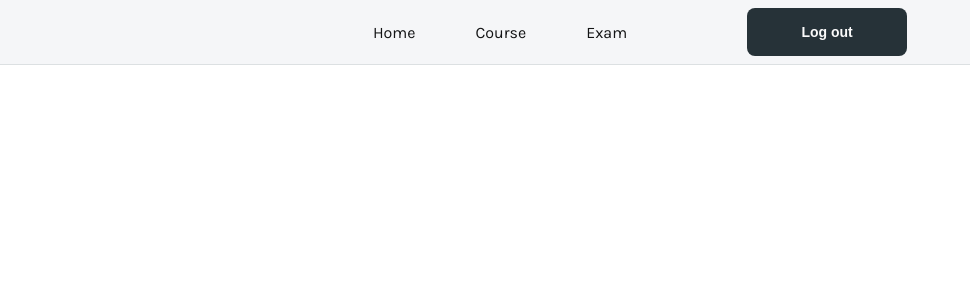
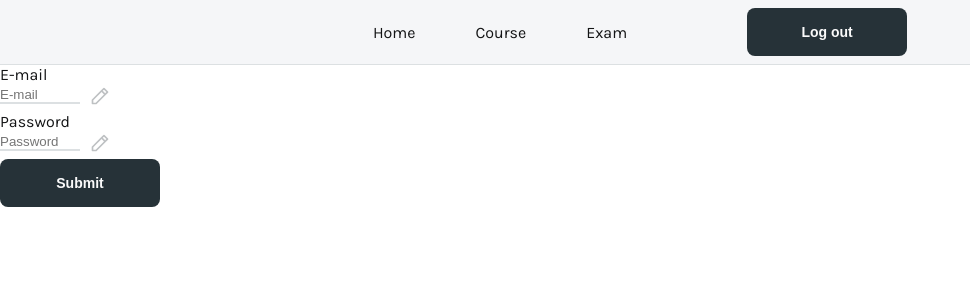
Before and after one commit to mritunjaysaha/final-year-project-fe, a React (Create React App) app: page /signup in a window 1280 px wide. Shown: the top 300 px of the page, without its empty margins (0-970 px from the left). Built offline with nearby package versions, Linux system fonts and the light colour scheme; no server answers.

Commit message:
added sign up page

```diff
--- a/src/App.js
+++ b/src/App.js
@@ -18,6 +18,7 @@ import {
     useScheduleRequests,
 } from "./customHooks";
 
+const SignUpPage = lazy(() => import("./Components/Pages/SignUpPage"));
 const AttemptPage = lazy(() => import("./Components/Pages/AttemptPage"));
 const LandingPage = lazy(() => import("./Components/Pages/LandingPage"));
 const Course = lazy(() => import("./Components/Pages/CoursePage"));
@@ -55,6 +56,7 @@ function App() {
                 <Navbar />
                 <Suspense fallback={<div>Loading...</div>}>
                     <Routes>
+                        <Route exact path="/signup" element={<SignUpPage />} />
                         <Route
                             exact
                             path={navLinks.home}
--- a/src/Components/Pages/LandingPage/index.js
+++ b/src/Components/Pages/LandingPage/index.js
@@ -21,7 +21,7 @@ export default function LandingPage() {
         console.log(form);
 
         await axios
-            .post(`/api/login`, form)
+            .post(`/api/auth/login`, form)
             .then((res) => {
                 window.localStorage.setItem("jwtToken", res.data.token);
 
--- /dev/null
+++ b/src/Components/Pages/SignUpPage/index.js
@@ -0,0 +1,53 @@
+import axios from "axios";
+import { Button } from "../../atoms/button";
+import { Form, FormInput } from "../../Forms";
+
+export default function SignUpPage() {
+    const initialValues = {
+        email: "",
+        password: "",
+    };
+
+    async function handleSubmit(e, form) {
+        e.preventDefault();
+
+        await axios
+            .post("/api/auth/signup", form)
+            .then((res) => {
+                console.log("[SignUpPage] handleSubmit", res.data);
+            })
+            .catch((err) => console.error(err));
+    }
+
+    return (
+        <section>
+            <Form initialValues={initialValues} submit={handleSubmit}>
+                <div>
+                    <FormInput
+                        id="signup"
+                        name="email"
+                        label="E-mail"
+                        aria-label="E-mail"
+                        aria-required="true"
+                        type="email"
+                    />
+                </div>
+
+                <div>
+                    <FormInput
+                        id="signup"
+                        name="password"
+                        label="Password"
+                        aria-label="Password"
+                        aria-required="true"
+                        type="password"
+                    />
+                </div>
+
+                <Button type="submit" aria-label="submit">
+                    Submit
+                </Button>
+            </Form>
+        </section>
+    );
+}
```
Also changed, not shown: src/Components/Forms/formInput.jsx (+9 -0 lines).
